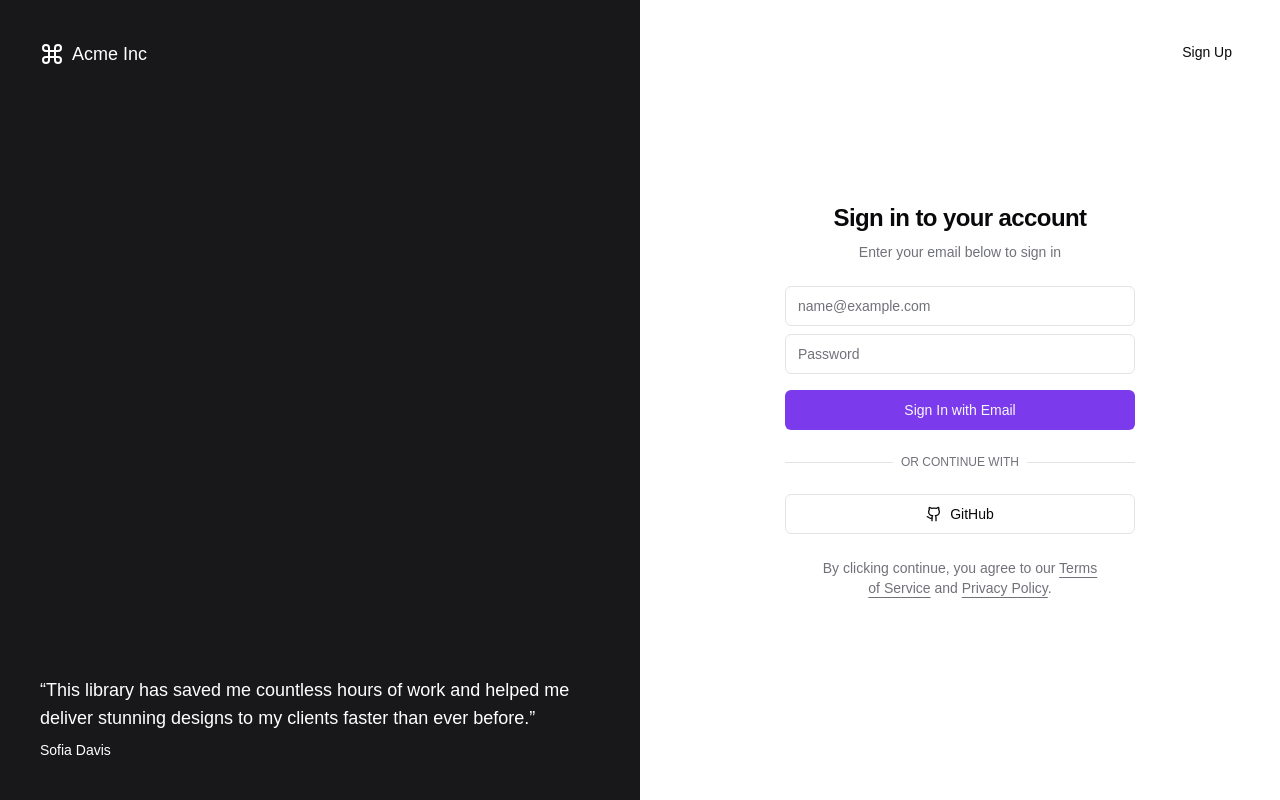
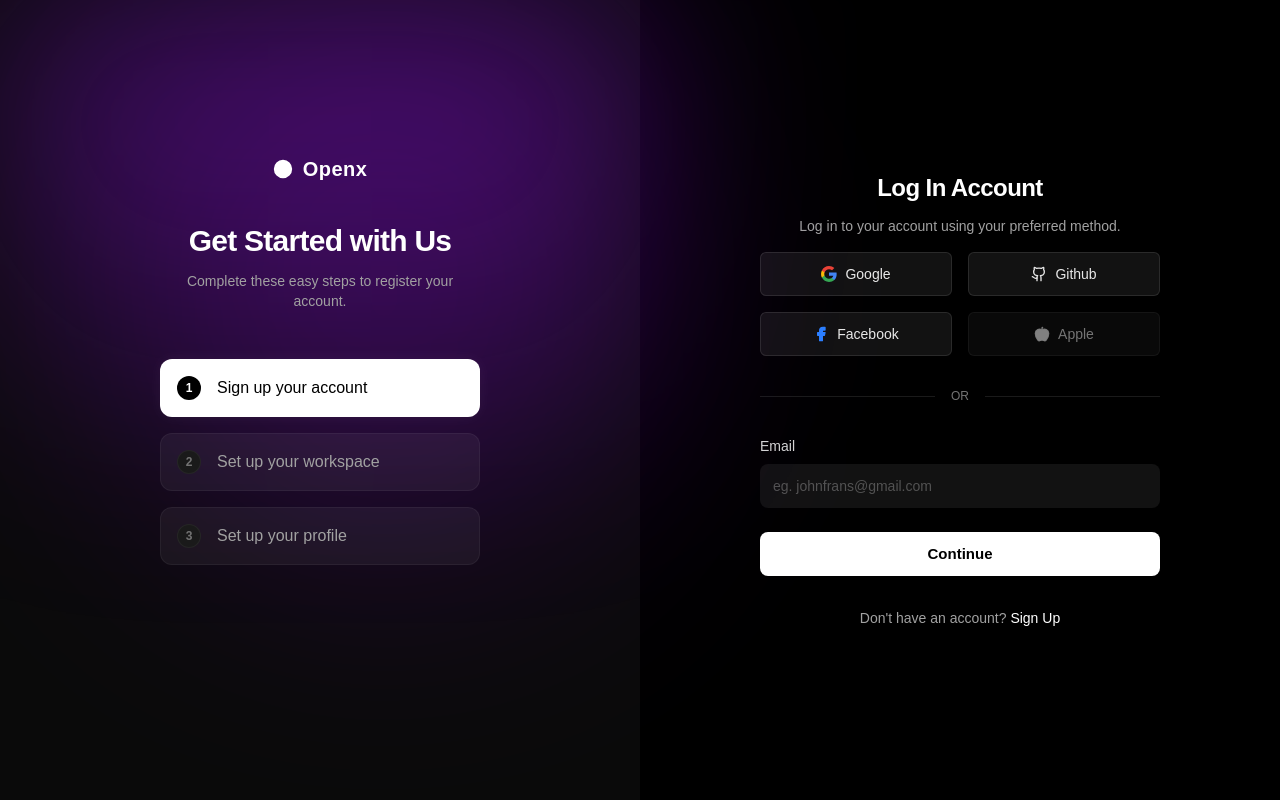
Before and after one commit to openx-one/chat, a Next.js app: page /login in a window 1280 px wide. Built offline with nearby package versions, Linux system fonts and the light colour scheme; a web font is replaced by a local one.

Commit message:
redesigned the login and sign up page added SSO with social login

```diff
--- a/app/login/page.tsx
+++ b/app/login/page.tsx
@@ -1,81 +1,79 @@
 import { Metadata } from "next"
 import Link from "next/link"
 import { UserAuthForm } from "@/components/auth/auth-form"
-import { cn } from "@/lib/utils"
-import { buttonVariants } from "@/components/ui/button"
+import { Circle } from "lucide-react"
 
 export const metadata: Metadata = {
-  title: "Authentication",
-  description: "Authentication forms built using the components.",
+  title: "Log In - Openx",
+  description: "Log in to your account.",
 }
 
 export default function LoginPage() {
   return (
-    <div className="container relative h-screen flex-col items-center justify-center grid lg:max-w-none lg:grid-cols-2 lg:px-0">
-      <Link
-        href="/signup"
-        className={cn(
-          buttonVariants({ variant: "ghost" }),
-          "absolute right-4 top-4 md:right-8 md:top-8"
-        )}
-      >
-        Sign Up
-      </Link>
-      <div className="relative hidden h-full flex-col bg-muted p-10 text-white lg:flex dark:border-r">
-        <div className="absolute inset-0 bg-zinc-900" />
-        <div className="relative z-20 flex items-center text-lg font-medium">
-          <svg
-            xmlns="http://www.w3.org/2000/svg"
-            viewBox="0 0 24 24"
-            fill="none"
-            stroke="currentColor"
-            strokeWidth="2"
-            strokeLinecap="round"
-            strokeLinejoin="round"
-            className="mr-2 h-6 w-6"
-          >
-            <path d="M15 6v12a3 3 0 1 0 3-3H6a3 3 0 1 0 3 3V6a3 3 0 1 0-3 3h12a3 3 0 1 0-3-3" />
-          </svg>
-          Acme Inc
-        </div>
-        <div className="relative z-20 mt-auto">
-          <blockquote className="space-y-2">
-            <p className="text-lg">
-              &ldquo;This library has saved me countless hours of work and
-              helped me deliver stunning designs to my clients faster than
-              ever before.&rdquo;
-            </p>
-            <footer className="text-sm">Sofia Davis</footer>
-          </blockquote>
+    <div className="container relative h-screen w-full flex-col items-center justify-center grid lg:max-w-none lg:grid-cols-2 lg:px-0 bg-black overflow-hidden">
+      {/* LEFT PANEL */}
+      <div className="relative hidden h-full flex-col p-10 text-white lg:flex justify-center items-center">
+        {/* Dark base */}
+        <div className="absolute inset-0 bg-[#0a0a0a]" />
+
+        {/* Purple Glow Background matching the reference image */}
+        <div className="absolute top-0 left-0 w-full h-[60%] bg-gradient-to-b from-purple-600/40 to-transparent blur-[100px] pointer-events-none" />
+        <div className="absolute top-0 right-0 w-[80%] h-[70%] bg-purple-700/20 blur-[120px] rounded-full mix-blend-screen pointer-events-none" />
+
+        <div className="relative z-20 flex flex-col items-center w-full max-w-[320px] mt-[-10vh]">
+          <div className="flex items-center gap-2.5 text-lg font-medium mb-10">
+            <Circle className="h-5 w-5 fill-white text-white" />
+            <span className="font-semibold text-xl tracking-wide">Openx</span>
+          </div>
+
+          <h1 className="text-3xl font-bold tracking-tight mb-3">Get Started with Us</h1>
+          <p className="text-center text-neutral-400 text-sm mb-12 max-w-[280px]">
+            Complete these easy steps to register your account.
+          </p>
+
+          <div className="w-full flex flex-col gap-4">
+            {/* Step 1 */}
+            <div className="flex items-center gap-4 bg-white border border-white/10 rounded-xl p-4 shadow-[0_0_15px_rgba(255,255,255,0.05)]">
+              <div className="h-6 w-6 rounded-full bg-black text-white flex items-center justify-center text-xs font-bold">1</div>
+              <span className="font-medium text-black">Sign up your account</span>
+            </div>
+
+            {/* Step 2 */}
+            <div className="flex items-center gap-4 bg-white/5 border border-white/5 rounded-xl p-4">
+              <div className="h-6 w-6 rounded-full bg-[#1a1a1a] text-neutral-500 flex items-center justify-center text-xs font-bold border border-white/5">2</div>
+              <span className="font-medium text-neutral-400">Set up your workspace</span>
+            </div>
+
+            {/* Step 3 */}
+            <div className="flex items-center gap-4 bg-white/5 border border-white/5 rounded-xl p-4">
+              <div className="h-6 w-6 rounded-full bg-[#1a1a1a] text-neutral-500 flex items-center justify-center text-xs font-bold border border-white/5">3</div>
+              <span className="font-medium text-neutral-400">Set up your profile</span>
+            </div>
+          </div>
         </div>
       </div>
-      <div className="lg:p-8">
-        <div className="mx-auto flex w-full flex-col justify-center space-y-6 sm:w-[350px]">
-          <div className="flex flex-col space-y-2 text-center">
-            <h1 className="text-2xl font-semibold tracking-tight">
-              Sign in to your account
+
+      {/* RIGHT PANEL - LOGIN FORM */}
+      <div className="lg:p-8 flex items-center justify-center h-full bg-black">
+        <div className="mx-auto flex w-full flex-col justify-center space-y-8 sm:w-[400px]">
+          <div className="flex flex-col space-y-3 text-center mb-4">
+            <h1 className="text-2xl font-semibold tracking-tight text-white">
+              Log In Account
             </h1>
-            <p className="text-sm text-muted-foreground">
-              Enter your email below to sign in
+            <p className="text-sm text-neutral-400">
+              Log in to your account using your preferred method.
             </p>
           </div>
           <UserAuthForm view="login" />
-          <p className="px-8 text-center text-sm text-muted-foreground">
-            By clicking continue, you agree to our{" "}
+
+          <p className="px-8 text-center text-sm text-neutral-400">
+            Don&apos;t have an account?{" "}
             <Link
-              href="/terms"
-              className="underline underline-offset-4 hover:text-primary"
+              href="/signup"
+              className="font-medium text-white hover:underline underline-offset-4"
             >
-              Terms of Service
-            </Link>{" "}
-            and{" "}
-            <Link
-              href="/privacy"
-              className="underline underline-offset-4 hover:text-primary"
-            >
-              Privacy Policy
+              Sign Up
             </Link>
-            .
           </p>
         </div>
       </div>
--- a/app/signup/page.tsx
+++ b/app/signup/page.tsx
@@ -1,63 +1,80 @@
 import { Metadata } from "next"
 import Link from "next/link"
 import { UserAuthForm } from "@/components/auth/auth-form"
-import { cn } from "@/lib/utils"
-import { buttonVariants } from "@/components/ui/button"
+import { Circle } from "lucide-react"
 
 export const metadata: Metadata = {
-  title: "Sign Up",
-  description: "Create an account",
+  title: "Sign Up - OnlyPipe",
+  description: "Sign up for an account.",
 }
 
 export default function SignupPage() {
   return (
-    <div className="container relative h-screen flex-col items-center justify-center grid lg:max-w-none lg:grid-cols-2 lg:px-0">
-      <Link
-        href="/login"
-        className={cn(
-          buttonVariants({ variant: "ghost" }),
-          "absolute right-4 top-4 md:right-8 md:top-8"
-        )}
-      >
-        Login
-      </Link>
-      <div className="relative hidden h-full flex-col bg-muted p-10 text-white lg:flex dark:border-r">
-        <div className="absolute inset-0 bg-zinc-900" />
-        <div className="relative z-20 flex items-center text-lg font-medium">
-          <svg
-            xmlns="http://www.w3.org/2000/svg"
-            viewBox="0 0 24 24"
-            fill="none"
-            stroke="currentColor"
-            strokeWidth="2"
-            strokeLinecap="round"
-            strokeLinejoin="round"
-            className="mr-2 h-6 w-6"
-          >
-            <path d="M15 6v12a3 3 0 1 0 3-3H6a3 3 0 1 0 3 3V6a3 3 0 1 0-3 3h12a3 3 0 1 0-3-3" />
-          </svg>
-          Acme Inc
-        </div>
-        <div className="relative z-20 mt-auto">
-          <blockquote className="space-y-2">
-            <p className="text-lg">
-              &ldquo;The best way to predict the future is to invent it.&rdquo;
-            </p>
-            <footer className="text-sm">Alan Kay</footer>
-          </blockquote>
+    <div className="container relative h-screen w-full flex-col items-center justify-center grid lg:max-w-none lg:grid-cols-2 lg:px-0 bg-black overflow-hidden">
+      {/* LEFT PANEL */}
+      <div className="relative hidden h-full flex-col p-10 text-white lg:flex justify-center items-center">
+        {/* Dark base */}
+        <div className="absolute inset-0 bg-[#0a0a0a]" />
+
+        {/* Purple Glow Background */}
+        <div className="absolute top-0 left-0 w-full h-[60%] bg-gradient-to-b from-purple-600/40 to-transparent blur-[100px] pointer-events-none" />
+        <div className="absolute top-0 right-0 w-[80%] h-[70%] bg-purple-700/20 blur-[120px] rounded-full mix-blend-screen pointer-events-none" />
+
+        <div className="relative z-20 flex flex-col items-center w-full max-w-[320px] mt-[-10vh]">
+          <div className="flex items-center gap-2.5 text-lg font-medium mb-10">
+            <Circle className="h-5 w-5 fill-white text-white" />
+            <span className="font-semibold text-xl tracking-wide">OnlyPipe</span>
+          </div>
+
+          <h1 className="text-3xl font-bold tracking-tight mb-3">Get Started with Us</h1>
+          <p className="text-center text-neutral-400 text-sm mb-12 max-w-[280px]">
+            Complete these easy steps to register your account.
+          </p>
+
+          <div className="w-full flex flex-col gap-4">
+            {/* Step 1 */}
+            <div className="flex items-center gap-4 bg-white border border-white/10 rounded-xl p-4 shadow-[0_0_15px_rgba(255,255,255,0.05)]">
+              <div className="h-6 w-6 rounded-full bg-black text-white flex items-center justify-center text-xs font-bold">1</div>
+              <span className="font-medium text-black">Sign up your account</span>
+            </div>
+
+            {/* Step 2 */}
+            <div className="flex items-center gap-4 bg-white/5 border border-white/5 rounded-xl p-4">
+              <div className="h-6 w-6 rounded-full bg-[#1a1a1a] text-neutral-500 flex items-center justify-center text-xs font-bold border border-white/5">2</div>
+              <span className="font-medium text-neutral-400">Set up your workspace</span>
+            </div>
+
+            {/* Step 3 */}
+            <div className="flex items-center gap-4 bg-white/5 border border-white/5 rounded-xl p-4">
+              <div className="h-6 w-6 rounded-full bg-[#1a1a1a] text-neutral-500 flex items-center justify-center text-xs font-bold border border-white/5">3</div>
+              <span className="font-medium text-neutral-400">Set up your profile</span>
+            </div>
+          </div>
         </div>
       </div>
-      <div className="lg:p-8">
-        <div className="mx-auto flex w-full flex-col justify-center space-y-6 sm:w-[350px]">
-          <div className="flex flex-col space-y-2 text-center">
-            <h1 className="text-2xl font-semibold tracking-tight">
-              Create an account
+
+      {/* RIGHT PANEL - SIGNUP FORM */}
+      <div className="lg:p-8 flex items-center justify-center h-full bg-black">
+        <div className="mx-auto flex w-full flex-col justify-center space-y-8 sm:w-[400px]">
+          <div className="flex flex-col space-y-3 text-center mb-4">
+            <h1 className="text-2xl font-semibold tracking-tight text-white">
+              Sign Up Account
             </h1>
-            <p className="text-sm text-muted-foreground">
-              Enter your email below to create your account
+            <p className="text-sm text-neutral-400">
+              Enter your personal data to create your account.
             </p>
           </div>
           <UserAuthForm view="signup" />
+
+          <p className="px-8 text-center text-sm text-neutral-400">
+            Already have an account?{" "}
+            <Link
+              href="/login"
+              className="font-medium text-white hover:underline underline-offset-4"
+            >
+              Log in
+            </Link>
+          </p>
         </div>
       </div>
     </div>
--- a/components/auth/auth-form.tsx
+++ b/components/auth/auth-form.tsx
@@ -2,60 +2,61 @@
 "use client"
 
 import * as React from "react"
-import { useRouter } from "next/navigation"
 import { createClient } from "@/lib/supabase/client"
 import { cn } from "@/lib/utils"
 import { Button } from "@/components/ui/button"
 import { Input } from "@/components/ui/input"
 import { Label } from "@/components/ui/label"
-import { Github, Loader2 } from "lucide-react"
+import { Github, Loader2, Facebook, Apple } from "lucide-react"
+
+const GoogleIcon = (props: React.SVGProps<SVGSVGElement>) => (
+  <svg viewBox="0 0 24 24" fill="none" xmlns="http://www.w3.org/2000/svg" {...props}>
+    <g clipPath="url(#clip0_24_32)">
+        <path d="M23.4928 12.2741C23.4928 11.4116 23.4241 10.608 23.2797 9.83838H12V14.4449H18.468C18.1824 15.9392 17.3392 17.2025 16.0844 18.0457V21.0371H19.9575C22.227 18.9419 23.4928 15.8953 23.4928 12.2741Z" fill="#4285F4"/>
+        <path d="M12.0001 23.9997C15.2343 23.9997 17.9398 22.9248 19.9577 21.0371L16.0846 18.0457C14.9943 18.7847 13.6089 19.2319 12.0001 19.2319C8.88785 19.2319 6.25585 17.1367 5.30456 14.3168H1.32135V17.4082C3.2842 21.3093 7.32766 23.9997 12.0001 23.9997Z" fill="#34A853"/>
+        <path d="M5.30472 14.3168C5.05381 13.5779 4.91269 12.8005 4.91269 12.0004C4.91269 11.2003 5.05381 10.4229 5.30472 9.68393V6.59253H1.32151C0.50974 8.20456 0.0410156 10.0402 0.0410156 12.0004C0.0410156 13.9606 0.50974 15.7963 1.32151 17.4083L5.30472 14.3168Z" fill="#FBBC05"/>
+        <path d="M12.0001 4.7679C13.7659 4.7679 15.3404 5.37563 16.5916 6.55198L20.0487 3.09489C17.9365 1.12799 15.2311 0 12.0001 0C7.32766 0 3.2842 2.69041 1.32135 6.5925L5.30456 9.6839C6.25585 6.86407 8.88785 4.7679 12.0001 4.7679Z" fill="#EA4335"/>
+    </g>
+    <defs>
+        <clipPath id="clip0_24_32">
+            <rect width="24" height="24" fill="white"/>
+        </clipPath>
+    </defs>
+  </svg>
+)
 
 interface UserAuthFormProps extends React.HTMLAttributes<HTMLDivElement> {
     view: "login" | "signup"
 }
 
 export function UserAuthForm({ className, view, ...props }: UserAuthFormProps) {
-  const router = useRouter()
   const [isLoading, setIsLoading] = React.useState<boolean>(false)
   const [error, setError] = React.useState<string | null>(null)
+  const [success, setSuccess] = React.useState<string | null>(null)
 
   async function onSubmit(event: React.SyntheticEvent) {
     event.preventDefault()
     setIsLoading(true)
     setError(null)
+    setSuccess(null)
 
     const target = event.target as typeof event.target & {
       email: { value: string }
-      password: { value: string }
     }
 
     const email = target.email.value
-    const password = target.password.value
     const supabase = createClient()
 
     try {
-        if (view === "signup") {
-            const { error,data } = await supabase.auth.signUp({
+        const { error } = await supabase.auth.signInWithOtp({
             email,
-                password,
+            options: {
+                // Determine whether you want to redirect to a specific URL after confirming magic link
+                emailRedirectTo: `${window.location.origin}/`,
+            },
         })
         if (error) throw error
-
-             if (data?.session) {
-                router.push("/")
-            } else if (data?.user) {
-                // User created but no session -> Email confirmation likely required
-                setError("Please check your email to confirm your account.")
-                return; // Don't redirect
-            }
-        } else {
-            const { error } = await supabase.auth.signInWithPassword({
-                email,
-                password,
-            })
-            if (error) throw error
-            router.push("/")
-        }
+        setSuccess("Check your email for the magic link to continue.")
     } catch (err: any) {
         setError(err.message || "Something went wrong")
     } finally {
@@ -63,7 +64,10 @@ export function UserAuthForm({ className, view, ...props }: UserAuthFormProps) {
     }
   }
 
-  const handleSocialLogin = async (provider: 'github' | 'google') => {
+  const handleSocialLogin = async (provider: 'github' | 'google' | 'facebook' | 'apple') => {
+      // Stub for Apple since we just want the icon for now
+      if (provider === 'apple') return;
+
       setIsLoading(true);
       const supabase = createClient();
       await supabase.auth.signInWithOAuth({
@@ -75,66 +79,94 @@ export function UserAuthForm({ className, view, ...props }: UserAuthFormProps) {
   }
 
   return (
-    <div className={cn("grid gap-6", className)} {...props}>
+    <div className={cn("grid gap-8 w-full", className)} {...props}>
+
+      {/* SSO Grid */}
+      <div className="grid grid-cols-2 gap-4">
+        <Button
+            variant="outline"
+            type="button"
+            disabled={isLoading}
+            onClick={() => handleSocialLogin('google')}
+            className="bg-[#121212] border-white/10 hover:bg-[#1a1a1a] text-white/90 h-11"
+        >
+          <GoogleIcon className="mr-2 h-4 w-4" /> Google
+        </Button>
+        <Button
+            variant="outline"
+            type="button"
+            disabled={isLoading}
+            onClick={() => handleSocialLogin('github')}
+            className="bg-[#121212] border-white/10 hover:bg-[#1a1a1a] text-white/90 h-11"
+        >
+          <Github className="mr-2 h-4 w-4" /> Github
+        </Button>
+        <Button
+            variant="outline"
+            type="button"
+            disabled={isLoading}
+            onClick={() => handleSocialLogin('facebook')}
+            className="bg-[#121212] border-white/10 hover:bg-[#1a1a1a] text-white/90 h-11"
+        >
+          <Facebook className="mr-2 h-4 w-4 text-blue-500 fill-blue-500" /> Facebook
+        </Button>
+        <Button
+            variant="outline"
+            type="button"
+            disabled={true}
+            className="bg-[#121212] border-white/10 hover:bg-[#1a1a1a] text-white/90 h-11 opacity-60"
+            title="Coming Soon"
+        >
+          <Apple className="mr-2 h-4 w-4 fill-white" /> Apple
+        </Button>
+      </div>
+
+      <div className="relative">
+        <div className="absolute inset-0 flex items-center">
+          <span className="w-full border-t border-white/10" />
+        </div>
+        <div className="relative flex justify-center text-xs uppercase">
+          <span className="bg-black px-4 text-neutral-500">
+            Or
+          </span>
+        </div>
+      </div>
+
       <form onSubmit={onSubmit}>
-        <div className={cn("grid gap-4")}>
+        <div className="grid gap-6">
           <div className="grid gap-2">
-            <Label className="sr-only" htmlFor="email">
+            <Label className="text-sm text-neutral-300 font-medium" htmlFor="email">
               Email
             </Label>
             <Input
               id="email"
-              placeholder="name@example.com"
+              placeholder="eg. johnfrans@gmail.com"
               type="email"
               autoCapitalize="none"
               autoComplete="email"
               autoCorrect="off"
               disabled={isLoading}
               required
-            />
-             <Label className="sr-only" htmlFor="password">
-              Password
-            </Label>
-            <Input
-              id="password"
-              placeholder="Password"
-              type="password"
-              autoCapitalize="none"
-              autoComplete="current-password"
-              disabled={isLoading}
-              required
-              minLength={6}
+              className="bg-[#121212] border-transparent focus-visible:ring-1 focus-visible:ring-white/20 text-white placeholder:text-neutral-600 h-11 rounded-lg"
             />
           </div>
+
+          <div className="space-y-2">
               {error && (
                   <p className="text-sm text-red-500 font-medium text-center">{error}</p>
               )}
-          <Button disabled={isLoading}>
+              {success && (
+                  <p className="text-sm text-green-500 font-medium text-center">{success}</p>
+              )}
+              <Button disabled={isLoading || !!success} className="w-full bg-white text-black hover:bg-neutral-200 h-11 font-semibold rounded-lg text-[15px]">
                 {isLoading && (
                   <Loader2 className="mr-2 h-4 w-4 animate-spin" />
                 )}
-            {view === "login" ? "Sign In" : "Sign Up"} with Email
+                {view === "signup" ? "Sign Up" : "Continue"}
               </Button>
           </div>
+        </div>
       </form>
-      <div className="relative">
-        <div className="absolute inset-0 flex items-center">
-          <span className="w-full border-t" />
-        </div>
-        <div className="relative flex justify-center text-xs uppercase">
-          <span className="bg-background px-2 text-muted-foreground">
-            Or continue with
-          </span>
-        </div>
-      </div>
-      <Button variant="outline" type="button" disabled={isLoading} onClick={() => handleSocialLogin('github')}>
-        {isLoading ? (
-          <Loader2 className="mr-2 h-4 w-4 animate-spin" />
-        ) : (
-          <Github className="mr-2 h-4 w-4" />
-        )}{" "}
-        GitHub
-      </Button>
     </div>
   )
 }
```
Lines whose indentation alone changed are shown as unchanged.
